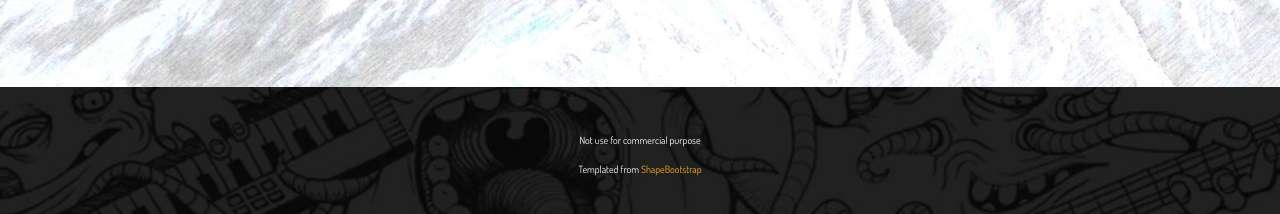
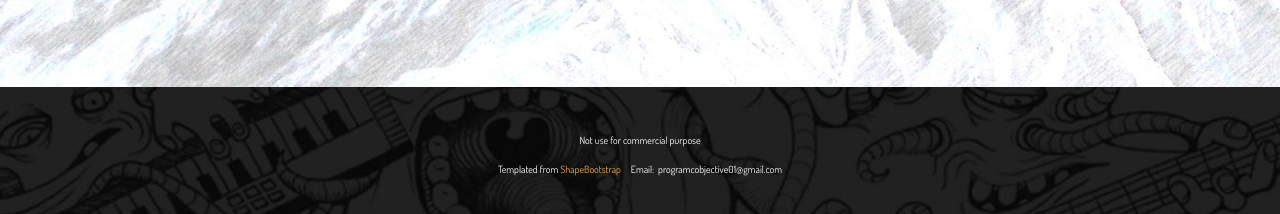
Before and after one commit to MysteriousChen/WebDemo, a website: page index.html in a window 1280 px wide. Shown: the part 1931-2145 px from the top of the page. Drawn offline with Linux system fonts and the light colour scheme.

Commit message:
add email

```diff
--- a/index.html
+++ b/index.html
@@ -276,6 +276,7 @@
                         <span style="font-size:x-small;">Not use for commercial purpose </span>
                         <br/>
                         <span style="font-size:x-small;">Templated from <a target="_blank" href="http://shapebootstrap.net/">ShapeBootstrap </a> </span>
+                        <span style="font-size:x-small;">&nbsp;&nbsp;&nbsp;&nbsp;Email:&nbsp;&nbsp;programcobjective01@gmail.com</span>
                     </div>
                 </div>
             </footer>
```
